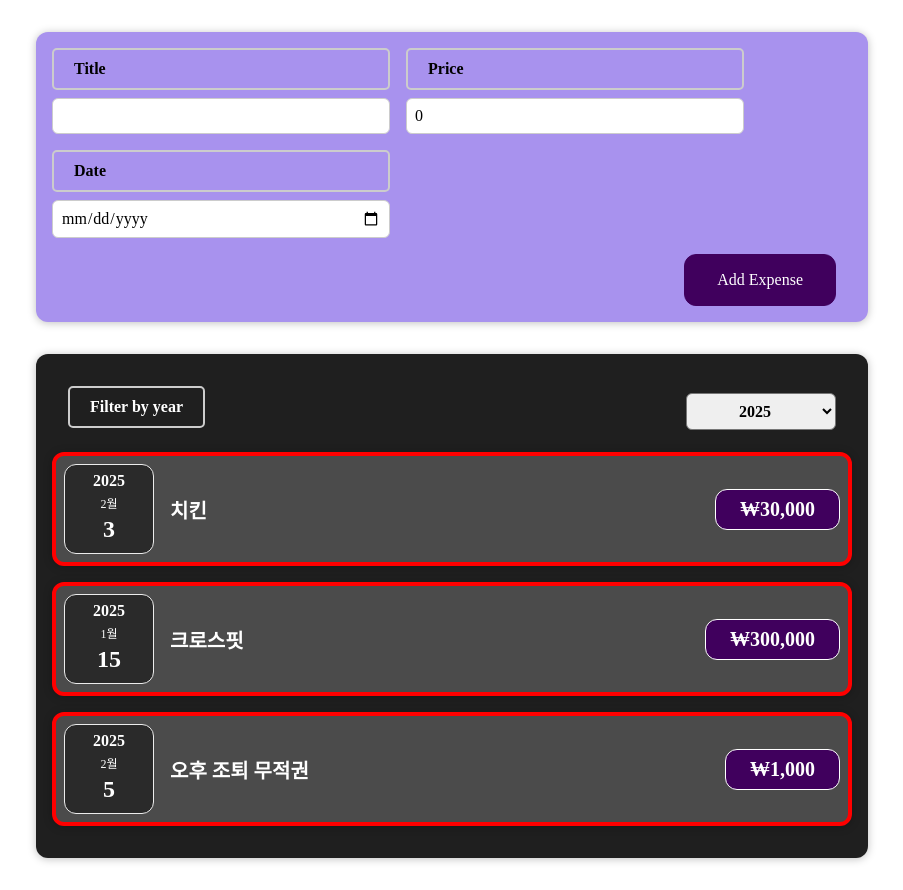
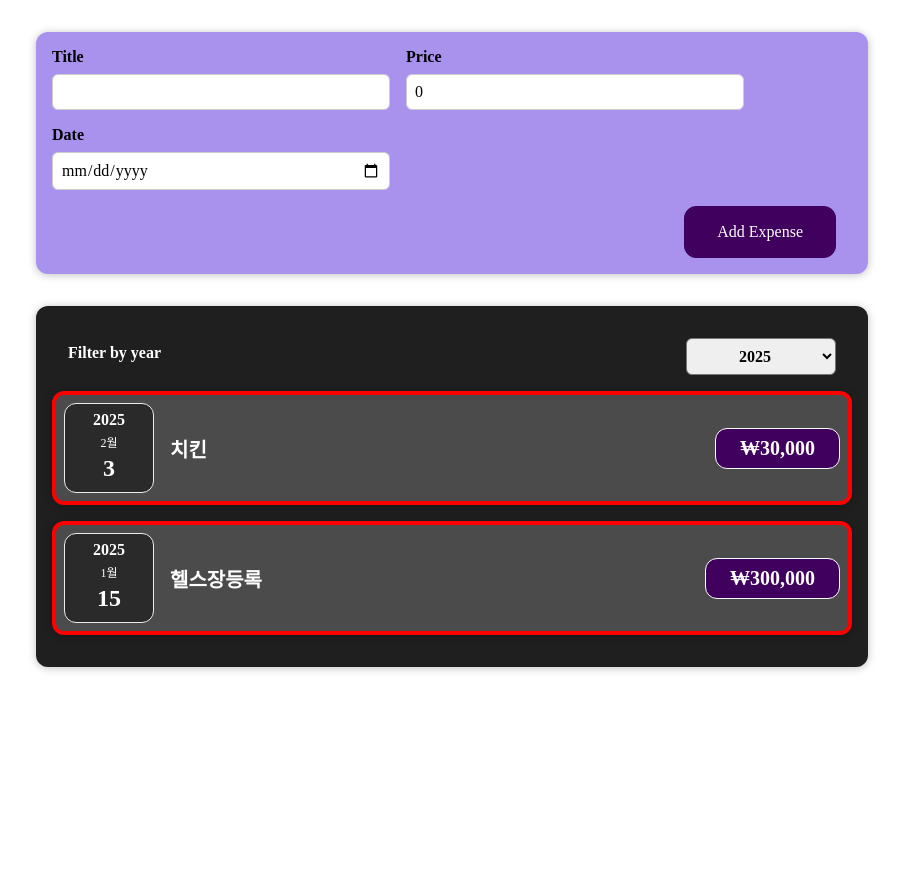
Before and after one commit to mjkim41/react101, a React (Vite) app: page / in a window 1280 px wide. Shown: the whole page, without its empty margins (188-1091 px from the left). After the commit the page ends 800 px from the top, so only its background shows below. Built offline with nearby package versions, Linux system fonts and the light colour scheme.

Commit message:
# ExpenseForm에서 사용자가 입력한 userInput을 onAdd로 app.jsx에 보내 줘었는데, 이걸 리렌더링하기 위해 상태변수로 관리(app.jsx에 epenseList로 검색)

```diff
--- a/src/App.jsx
+++ b/src/App.jsx
@@ -1,41 +1,11 @@
-import React from 'react';
-import ExpenseList from "./components/expenseTracker/ExpenseList.jsx";
-import ExpenseForm from "./components/new-expense/ExpenseForm.jsx";
-import NewExpense from "./components/new-expense/NewExpense.jsx";
-import CheckBoxStyle from "./components/practice/CheckBoxStyle.jsx";
-import Counter from "./components/Counter.jsx";
 
-/*
-  [ 자식 React Component에 Props (properties의 약자)를 이용하여 정보를 전달해주는 법 ]
-   1) 부모 요소에서 return ( <자식컴포넌트명 /> ) 이 부분에 <자식컴포넌트명 Props명=속성값> 형식으로 정보를 전달해준다.
-     - 예시) <ExpenseList expenses={expenses} />
-   2) 자식요소에서 const 자식컴포넌트명 = () => { return () } 부분에서 parameter로 props 를 받아서 사용한다.
-     - 예시)  이 클래스의 자식 컴포넌트에서 첫줄 보면 props을 받아서 deconstructuring 하였음
-      const ExpenseList = ({ expenses }) => {
-     return (
-        <div className='expenses'>
-            <ExpenseItem expense={expenses[0]} />
-            <ExpenseItem expense={expenses[1]} />
-            <ExpenseItem expense={expenses[2]} />
-        </div>
-     );
-};
+import { useState } from "react";
+import ExpenseList from "./components/expenseTracker/ExpenseList";
+import NewExpense from "./components/new-expense/NewExpense";
 
- */
+// 컴포넌트
 const App = () => {
-
-    // drilling
-    // 상향식 데이터 전달을 위해 하위컴포넌트에 함수 하나를 내려저ㅜ야 함. drilling
-    // react 관례상 앞에 on을 붙이면 함수임
-    // 이름 왜 userInput으로 안하고 newUserData로 해도 되는 거지???
-    const onAddExpense = ( newUserData ) => {
-        console.log('상향식 데이터 전달용 함수', newUserData);
-        expenses.push(newUserData);
-
-        console.log(expenses);
-    }
-
-    // 서버에서 지출 항목 json 이 응답됨
+    // 서버에서 지출항목 JSON이 응답됨
     const expenses = [
         {
             title: '치킨',
@@ -43,105 +13,48 @@
             date: new Date(2025, 2 - 1, 3),
         },
         {
-            title: '로제떡볶이',
-            price: 20000,
-            date: new Date(2024, 9 - 1, 1),
+            title: '족발',
+            price: 50000,
+            date: new Date(2024, 9 - 1, 30),
         },
         {
-            title: '크로스핏',
+            title: '헬스장등록',
             price: 300000,
             date: new Date(2025, 1 - 1, 15),
         },
         {
-            title: '오후 조퇴 무적권',
+            title: '피자',
+            price: 4000,
+            date: new Date(2020, 8 - 1, 28),
+        },
+        {
+            title: '파리채',
             price: 1000,
-            date: new Date(2025, 2 - 1, 5),
-        }
+            date: new Date(2022, 7 - 1, 12),
+        },
     ];
 
+    // 지출항목 배열을 상태변수로 관리
+    const [expenseList, setExpenseList] = useState(expenses);
+
+    // 상향식 데이터 전달을 위해 하위컴포넌트에게 함수 하나를 내려줘야 함.
+    const onAddExpense = (newUserData) => {
+        // console.log('상향식데이터 전달용 함수 호출!');
+
+
+        // console.log(newUserData);
+        // expenseList.push(newUserData)
+        setExpenseList([ ...expenseList, newUserData ]);
+
+    };
+
     return (
-        // 부모 요소에서 return ( <자식컴포넌트명 /> ) 이 부분에 <자식컴포넌트명 Props명=속성값> 형식으로 정보를 전달해준다.
-
-            // 안의 태그 내용이 유동적인 경우 : 부모가 <></> 사이에 내용 적어서 children으로 전달해주면, 자식 태그에서 props.children으로 사용
-            <>
-                {/* drilling */}
-                <NewExpense onSave={onAddExpense}/>
-                <ExpenseList expenses={expenses} />
-            </>
+        <>
+            <NewExpense onSave={onAddExpense} />
+            <ExpenseList expenses={expenseList} />
+        </>
     );
-
 }
 
 
-/*
-  jsx : 리액트에서 사용하는 특수한 js 문법, 태그를 그대로 쓰면 알아서 변환
- */
-
-  // 원래 문법 :
-  // const $h1 = React.createElement('h1', null, 'React 101');
-
-  // 축약 문법 :
-  // const $h1 = <h1>React 101</h1>;
-  // return $h1;
-
-  // 규칙 1. return 안에 있는 태그는 반드시 하나의 태그로 묶여야 함.
-  // return <h1>ㅎㅎ</h1><h2>ㅍㅍ</h2>;
-  // return (
-  //     <header>
-  //       <h1>React</h1>
-  //       <h2>102</h2>
-  //     </header>
-  // );
-
-    // 규칙 4. 의미없는 부모는 <React.Fragment>로 감싸면 됨 (혹은 <>
-    // const subject =  <span>ㅎㅎㅎ</span>
-    // return (
-    //     <>
-    //         <header className='ㅎㅎ'>
-    //             <h1>React {subject}</h1>
-    //             <label htmlFor='username'> </label>
-    //             <input type='text' id='username' />
-    //         </header>
-    //         <main> 메인 컨텐츠~~</main>
-    //     </>
-    // );
-
-
-    // 규칙 2. 빈 태그(닫는 태그가 없는)는 반드시 /> 로 마감
-  // return (
-  //     <header>
-  //       <input type='text'/>ㅎㅎ
-  //     </header>
-  // );
-
-  // 규칙 3. 태그의 class속성은 자바스크립트 키워드 class와 겹쳐서 className으로 표기
-  //        label for 은 label htmlfor로
-  // return (
-  //     <header className='ㅎㅎ'>
-  //       <h1>React</h1>
-  //       <label htmlFor='username'></label>
-  //       <input type='text' id='username' />
-  //     </header>
-  // );
-
-
-  // 5. 변수값이나 함수를 출력할 때는 {}로 감싸면 됨.
-  // const subject =  <span>ㅎㅎㅎ</span>
-  //  return (
-  //     <header className='ㅎㅎ'>
-  //       <h1>React {subject}</h1>
-  //       <label htmlFor='username'> </label>
-  //       <input type='text' id='username' />
-  //     </header>
-  // );
-  //
-  //   return (
-  //       <>
-  //           <Hello />
-  //           <Bye />
-  //       </>
-  //   )
-
-
-
-export default App
+export default App;
--- a/src/components/expenseTracker/ExpenseList.css
+++ b/src/components/expenseTracker/ExpenseList.css
@@ -7,3 +7,10 @@
     border-radius: 12px;
     box-shadow: 0 1px 8px rgba(0, 0, 0, 0.25);
 }
+
+.expenses p {
+    color: #fff;
+    font-size: 1.5em;
+    font-weight: 700;
+    text-align: center;
+}
--- a/src/components/expenseTracker/ExpenseList.jsx
+++ b/src/components/expenseTracker/ExpenseList.jsx
@@ -7,22 +7,43 @@
 
     const [year, setYear] = useState(new Date().getFullYear().toString());
 
+    // ExpenseFilter에서 선택한 연도값을 여기서 출력
     // 연도를 끌어올리기 위한 함수
     const onFilterChange = (filteredYear) => {
 
         console.log(`선택된 끌어올려진 연도: ${filteredYear}`);
-        // setYear
         setYear(filteredYear);
     };
 
 
+
+    // const createItemArray = () => {
+    //   // expenses라는 객체배열을 ExpenseItem컴포넌트 배열로 변환
+
+    //   return expenses.map(ex => <ExpenseItem expense={ex} />);
+    // };
+
+    // 지출 데이터가 없을 때 보여줄 컴포넌트
+    let nocontent = <p>아직 해당년도의 지출항목이 없습니다.</p>;
+
+    // 지출 데이터가 있을 때 보여줄 컴포넌트
+    let filteredExpenses = expenses
+        .filter((ex) => ex.date.getFullYear().toString() === year);
+
+    let content = filteredExpenses.map((ex) => (
+        <ExpenseItem
+            key={Math.random()}
+            expense={ex}
+        />
+    ));
+
+
     return (
         <div className='expenses'>
-            <ExpenseFilter onChangeFilter={onFilterChange} />
-            {expenses
-                .filter(ex => ex.date.getFullYear().toString() === year)
-                // React에서 key prop은 리스트의 각 항목을 고유하게 식별하기 위해 사용됩니다
-                .map((ex) => (<ExpenseItem key={Math.random()} expense={ex} />))}
+            <ExpenseFilter onSelectYear={onFilterChange} />
+            {
+                filteredExpenses.length > 0 ? content : nocontent
+            }
         </div>
     );
 };
```
